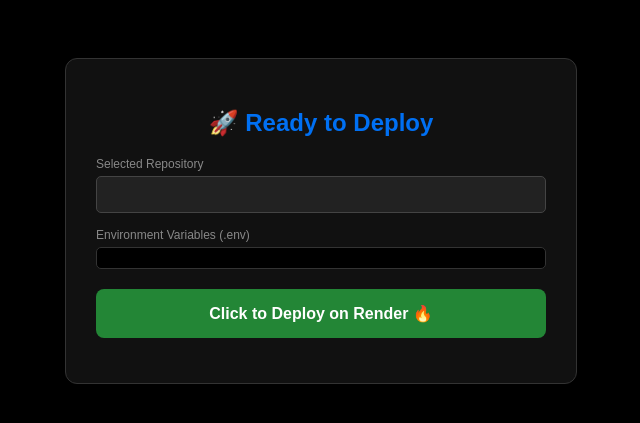
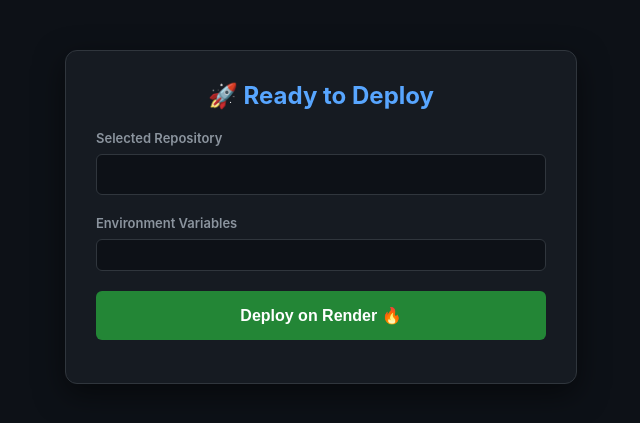
Before and after one commit to SUDEEPBOTS/Deploy12, a Flask app: template templates/deploy.html in a window 1280 px wide. Shown: the top 423 px of the page, without its empty margins (319-959 px from the left). Run offline with Flask 3, Linux system fonts and the light colour scheme; the template is opened without the code that fills it, so the values that code supplies are empty.

Commit message:
Update deploy.html

```diff
--- a/templates/deploy.html
+++ b/templates/deploy.html
@@ -4,28 +4,63 @@
     <meta charset="UTF-8">
     <title>Confirm Deployment</title>
     <style>
-        body { background-color: #000; color: #fff; font-family: sans-serif; display: flex; justify-content: center; padding-top: 50px; }
-        .container { background: #111; padding: 30px; border-radius: 12px; border: 1px solid #333; width: 450px; }
-        h2 { color: #0070f3; text-align: center; }
+        /* --- CORE STYLES --- */
+        body { background-color: #0d1117; color: #c9d1d9; font-family: -apple-system, BlinkMacSystemFont, "Segoe UI", Helvetica, Arial, sans-serif; display: flex; justify-content: center; padding-top: 50px; margin: 0; }
+        .container { background: #161b22; padding: 30px; border-radius: 12px; border: 1px solid #30363d; width: 450px; box-shadow: 0 10px 30px rgba(0,0,0,0.5); }
+        h2 { color: #58a6ff; text-align: center; margin-top: 0; }
 
-        .info-group { margin-bottom: 15px; }
-        label { display: block; color: #888; font-size: 12px; margin-bottom: 5px; }
-        input { width: 100%; padding: 10px; background: #222; border: 1px solid #444; color: white; border-radius: 5px; box-sizing: border-box;}
+        .info-group { margin-bottom: 20px; }
+        label { display: block; color: #8b949e; font-size: 13px; margin-bottom: 8px; font-weight: 600; }
+        input { width: 100%; padding: 12px; background: #0d1117; border: 1px solid #30363d; color: white; border-radius: 6px; box-sizing: border-box; outline: none; }
+        input:focus { border-color: #58a6ff; }
 
         .vars-box {
-            background: #000; border: 1px solid #333; padding: 10px;
+            background: #0d1117; border: 1px solid #30363d; padding: 15px;
             max-height: 200px; overflow-y: auto; font-family: monospace; font-size: 12px;
-            margin-bottom: 20px; border-radius: 5px;
+            margin-bottom: 20px; border-radius: 6px; color: #e6edf3;
         }
 
+        /* --- BUTTONS --- */
         .deploy-btn {
             width: 100%; padding: 15px; background: #238636; color: white;
-            border: none; border-radius: 8px; font-size: 16px; font-weight: bold; cursor: pointer;
+            border: none; border-radius: 6px; font-size: 16px; font-weight: bold; cursor: pointer; transition: 0.2s;
         }
         .deploy-btn:hover { background: #2ea043; }
-        .deploy-btn:disabled { background: #444; cursor: not-allowed; }
+        .deploy-btn:disabled { background: #30363d; color: #8b949e; cursor: not-allowed; }
 
-        #logs { margin-top: 15px; text-align: center; font-size: 14px; }
+        /* --- LOADING ANIMATION --- */
+        .loader-container { display: none; text-align: center; margin-top: 20px; }
+        .loader {
+            border: 4px solid #30363d;
+            border-top: 4px solid #58a6ff;
+            border-radius: 50%;
+            width: 30px;
+            height: 30px;
+            animation: spin 1s linear infinite;
+            margin: 0 auto 10px auto;
+        }
+        @keyframes spin { 0% { transform: rotate(0deg); } 100% { transform: rotate(360deg); } }
+        .loading-text { color: #58a6ff; font-size: 14px; animation: pulse 1.5s infinite; }
+        @keyframes pulse { 0% { opacity: 0.6; } 50% { opacity: 1; } 100% { opacity: 0.6; } }
+
+        /* --- POPUP STYLES --- */
+        .overlay { display: none; position: fixed; top: 0; left: 0; width: 100%; height: 100%; background: rgba(0,0,0,0.8); z-index: 998; backdrop-filter: blur(5px); }
+        .popup {
+            display: none; position: fixed; top: 50%; left: 50%; transform: translate(-50%, -50%);
+            background: #161b22; padding: 30px; border: 1px solid #238636; border-radius: 12px;
+            box-shadow: 0 0 50px rgba(35, 134, 54, 0.3); text-align: center; z-index: 999; width: 320px;
+        }
+        .popup h3 { color: #238636; margin-top: 0; font-size: 22px; }
+        .popup input { text-align: center; font-family: monospace; color: #58a6ff; border-color: #238636; }
+
+        .btn-uptime { width: 100%; padding: 12px; background: #1f6feb; color: white; border: none; border-radius: 6px; cursor: pointer; font-weight: bold; margin: 15px 0; }
+        .btn-uptime:hover { background: #388bfd; }
+
+        .btn-close { background: transparent; border: 1px solid #da3633; color: #da3633; padding: 8px 15px; border-radius: 6px; cursor: pointer; margin-top: 10px; font-size: 13px; }
+        .btn-close:hover { background: rgba(218, 54, 51, 0.1); }
+
+        a.dash-link { color: #8b949e; font-size: 12px; text-decoration: none; }
+        a.dash-link:hover { color: #58a6ff; text-decoration: underline; }
     </style>
 </head>
 <body>
@@ -39,33 +74,57 @@
     </div>
 
     <div class="info-group">
-        <label>Environment Variables (.env)</label>
+        <label>Environment Variables</label>
         <div class="vars-box">
             {% for key, value in env_vars.items() %}
                 <div style="margin-bottom: 4px;">
-                    <span style="color: #0070f3">{{ key }}</span> = <span style="color: #ccc">{{ value }}</span>
+                    <span style="color: #58a6ff">{{ key }}</span> = <span style="color: #8b949e">{{ value }}</span>
                 </div>
             {% endfor %}
         </div>
     </div>
 
-    <button onclick="startDeploy()" id="btn" class="deploy-btn">Click to Deploy on Render 🔥</button>
-    <p id="logs"></p>
+    <button onclick="startDeploy()" id="deployBtn" class="deploy-btn">Deploy on Render 🔥</button>
+
+    <div id="loaderArea" class="loader-container">
+        <div class="loader"></div>
+        <div class="loading-text">Connecting to Render API... Please wait...</div>
+    </div>
+
+    <p id="errorLog" style="color: #da3633; text-align: center; font-size: 13px; margin-top: 10px;"></p>
+</div>
+
+<div id="overlay" class="overlay"></div>
+<div id="successPopup" class="popup">
+    <h3>🎉 Deployment Successful!</h3>
+    <p style="color: #8b949e; font-size: 13px;">Your bot is live. Add it to monitor to keep it awake.</p>
+
+    <label style="text-align: left;">Bot Live URL:</label>
+    <input type="text" id="botUrlInput" readonly>
+
+    <button onclick="addToUptime()" id="uptimeBtn" class="btn-uptime">📡 Add to Uptime Monitor</button>
+
+    <a id="dashboardLink" href="#" target="_blank" class="dash-link">Open Render Dashboard ↗</a>
+    <br><br>
+    <button onclick="closePopup()" class="btn-close">Close</button>
 </div>
 
 <script>
-    // Python dictionary to JS Object
     const envData = {{ env_vars | tojson }};
+
+    // 🔥 TERA UPTIME BOT URL (Endpoint /add jaruri hai)
+    const UPTIME_SERVICE_URL = "https://uptimebot-rvni.onrender.com/add";
 
     async function startDeploy() {
         const repoUrl = document.getElementById('repo').value;
-        const btn = document.getElementById('btn');
-        const logs = document.getElementById('logs');
+        const btn = document.getElementById('deployBtn');
+        const loader = document.getElementById('loaderArea');
+        const errorLog = document.getElementById('errorLog');
 
-        btn.disabled = true;
-        btn.innerText = "Processing...";
-        logs.innerText = "Connecting to Render API...";
-        logs.style.color = "yellow";
+        // UI Reset
+        btn.style.display = 'none'; // Button chhupa do
+        loader.style.display = 'block'; // Loader dikhao
+        errorLog.innerText = "";
 
         try {
             const res = await fetch('/api/deploy', {
@@ -80,23 +139,73 @@
             const data = await res.json();
 
             if (data.status === 'success') {
-                logs.innerText = "Success! Redirecting to Dashboard...";
-                logs.style.color = "#0f0";
-                setTimeout(() => {
-                    window.location.href = data.url;
-                }, 2000);
+                loader.style.display = 'none'; // Loader hatao
+
+                // Popup dikhao
+                showPopup(data.app_url, data.url);
             } else {
-                logs.innerText = "Error: " + data.message;
-                logs.style.color = "red";
-                btn.disabled = false;
-                btn.innerText = "Try Again";
+                throw new Error(data.message);
             }
         } catch (e) {
-            logs.innerText = "Server Error: " + e;
-            btn.disabled = false;
+            loader.style.display = 'none';
+            btn.style.display = 'block'; // Button wapas lao
+            errorLog.innerText = "❌ Error: " + e.message;
+        }
+    }
+
+    // --- POPUP FUNCTIONS ---
+
+    function showPopup(appUrl, dashUrl) {
+        document.getElementById('overlay').style.display = 'block';
+        document.getElementById('successPopup').style.display = 'block';
+
+        // Data bharo
+        document.getElementById('botUrlInput').value = appUrl;
+        document.getElementById('dashboardLink').href = dashUrl;
+    }
+
+    function closePopup() {
+        document.getElementById('overlay').style.display = 'none';
+        document.getElementById('successPopup').style.display = 'none';
+        // Reload page to reset
+        window.location.href = '/admin';
+    }
+
+    async function addToUptime() {
+        const btn = document.getElementById('uptimeBtn');
+        const url = document.getElementById('botUrlInput').value;
+
+        if (!url || url === "undefined") {
+            alert("URL not found! Wait for Render to finish building.");
+            return;
+        }
+
+        btn.innerText = "Adding...";
+        btn.disabled = true;
+
+        try {
+            const response = await fetch(UPTIME_SERVICE_URL, {
+                method: 'POST',
+                headers: {'Content-Type': 'application/json'},
+                body: JSON.stringify({ url: url })
+            });
+
+            const res = await response.json();
+
+            if(res.status === 'success') {
+                btn.innerText = "✅ Successfully Added!";
+                btn.style.background = "#238636";
+            } else {
+                btn.innerText = "⚠️ " + res.message;
+                btn.style.background = "#da3633";
+            }
+        } catch (e) {
+            btn.innerText = "❌ Connection Failed";
+            btn.style.background = "#da3633";
+            alert("Check if Uptime Bot URL is correct!");
         }
     }
 </script>
 
 </body>
-  </html>
+</html>
```
